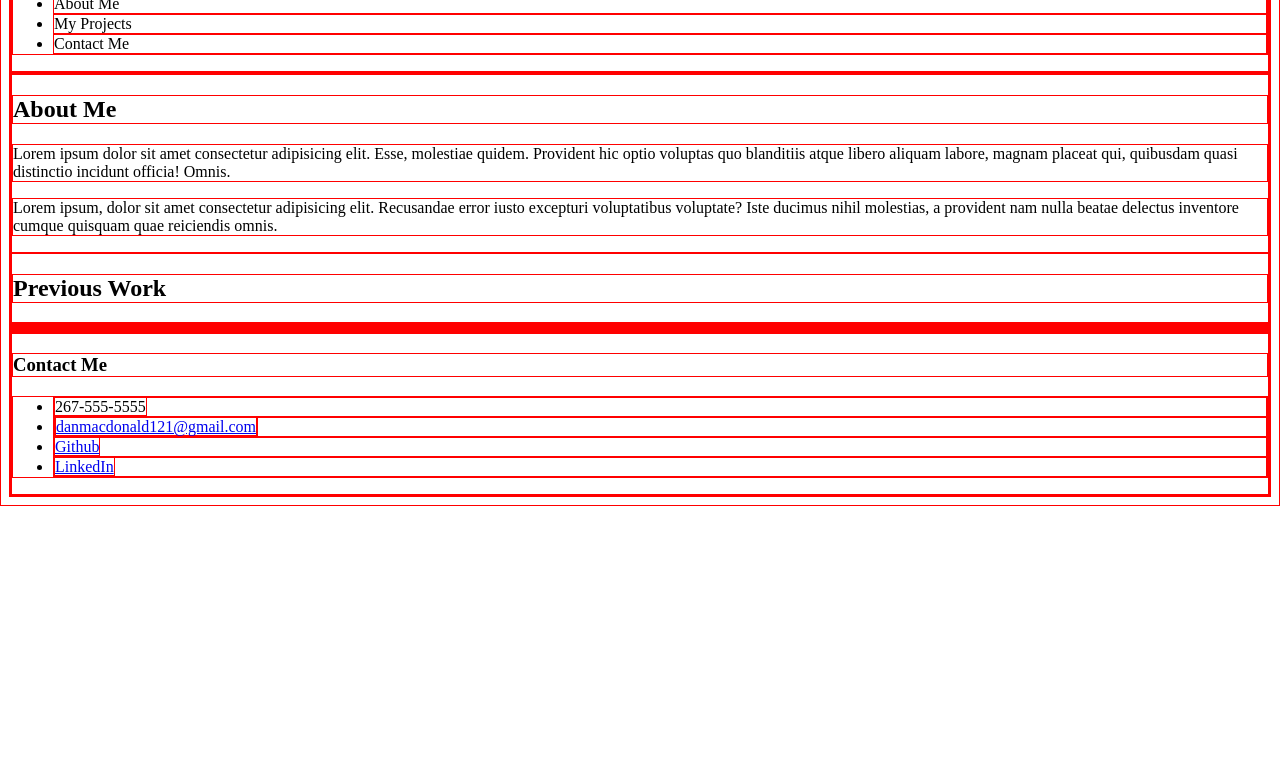
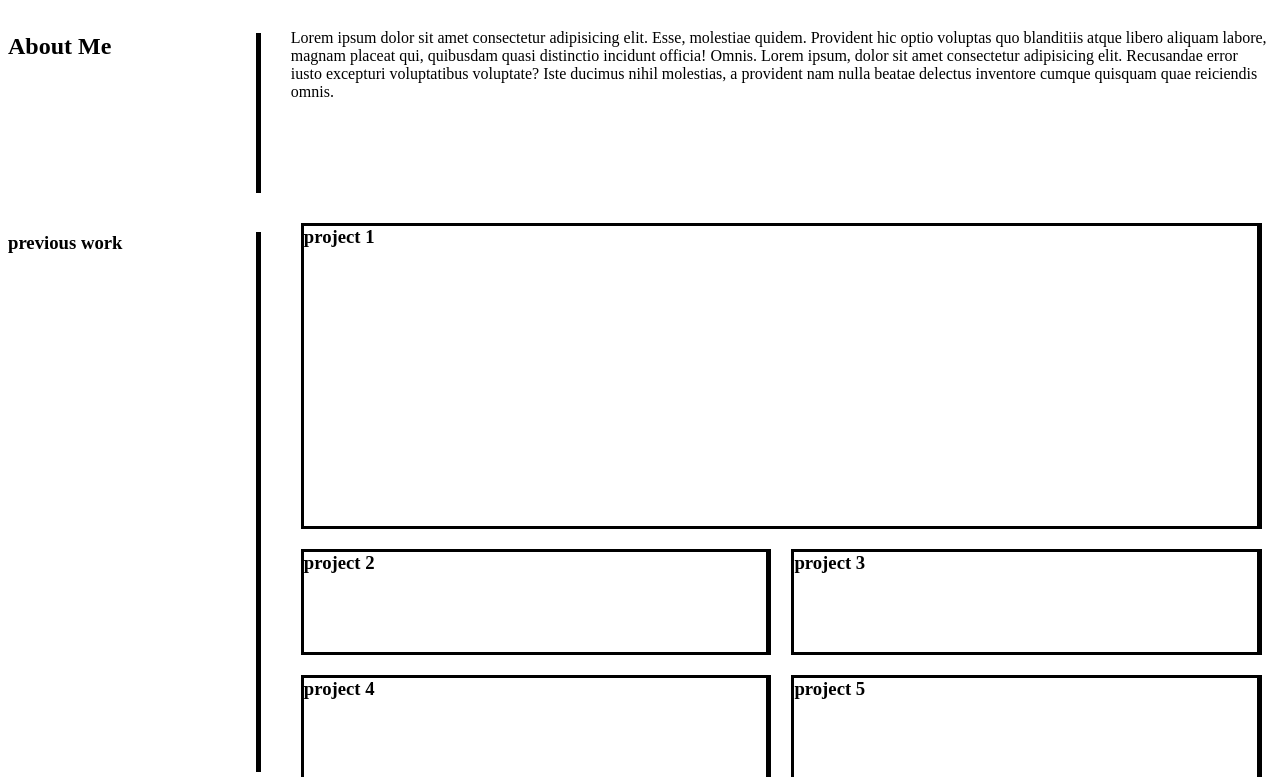
Before and after one commit to danmac121/Portfolio-site, a plain HTML site: page index.html in a window 1280 px wide. Shown: the part 88-865 px from the top of the page. Before the commit the page ends 800 px from the top, so only its background shows below. Drawn offline with Linux system fonts and the light colour scheme.

Commit message:
finished most of the structure, added colors which will probably be changed later

```diff
--- a/index.html
+++ b/index.html
@@ -4,12 +4,13 @@
     <meta charset="UTF-8">
     <meta name="viewport" content="width=device-width, initial-scale=1.0">
     <title>Document</title>
+    <link rel="stylesheet" href="/reset.css">
     <link rel="stylesheet" href="/style.css">
 </head>
 <body>
     <header>
         <nav>
-            <h1>Dan MacDonald's Portfolio</h1>
+            <h1>Daniel MacDonald</h1>
             <ul>
                 <li>About Me</li>
                 <li>My Projects</li>
@@ -20,38 +21,23 @@
     <main>
         <section id="about-me">
             <h2>About Me</h2>
-            <p>Lorem ipsum dolor sit amet consectetur adipisicing elit. Esse, molestiae quidem. Provident hic optio voluptas quo blanditiis atque libero aliquam labore, magnam placeat qui, quibusdam quasi distinctio incidunt officia! Omnis.</p>
-            <p>Lorem ipsum, dolor sit amet consectetur adipisicing elit. Recusandae error iusto excepturi voluptatibus voluptate? Iste ducimus nihil molestias, a provident nam nulla beatae delectus inventore cumque quisquam quae reiciendis omnis.</p>
+            <p>Lorem ipsum dolor sit amet consectetur adipisicing elit. Esse, molestiae quidem. Provident hic optio voluptas quo blanditiis atque libero aliquam labore, magnam placeat qui, quibusdam quasi distinctio incidunt officia! Omnis.
+            Lorem ipsum, dolor sit amet consectetur adipisicing elit. Recusandae error iusto excepturi voluptatibus voluptate? Iste ducimus nihil molestias, a provident nam nulla beatae delectus inventore cumque quisquam quae reiciendis omnis.</p>
         </section>
-        <section class="work">
-            <h2>
-                Previous Work
-            </h2>
-
-            <section>
 
 
-            </section>
+        <section id="work">
+            <h3>previous work</h3>
+            <div class="projects">
+                <h3 id="p1">project 1</h3>
+                <h3 class="p2">project 2</h3>
+                <h3 class="p3">project 3</h3>
+                <h3 class="p4">project 4</h3>
+                <h3 class="p5">project 5</h3>
 
-            <section>
+            </div>
 
 
-            </section>
-
-            <section>
-
-
-            </section>
-
-            <section>
-
-
-            </section>
-
-            <section>
-
-
-            </section>
         </section>
         <section id="contact">
             <h3>Contact Me</h3>
--- a/style.css
+++ b/style.css
@@ -1,3 +1,70 @@
-*{
-    border: 1px solid red;
+
+/* instead of main, try doing it by individual section, so about me gets this, previous work and contact me. If they each get it, it should fix the issue i'm having. may have to slightly restructure the html  */
+#about-me, #work, #contact{
+    display: grid;
+    grid-template-columns: 1fr  4fr;
+
 }
+#work{
+    grid-template-columns: 1fr 4fr;
+}
+
+ul li{
+    display: inline-block;
+}
+.projects{
+    display: grid;
+    grid-template-columns: 50% 50%;
+    grid-template-rows: auto;
+    grid-template-areas:
+    "p1 p1"
+    "p2 p3"
+    "p4 p5";
+
+}
+
+header{
+    background-color: #00749E;
+    color: #33B8E8;
+
+
+
+}
+#p1{
+    grid-area: p1;
+}
+.p2{
+    grid-area: p2;
+}
+.p3{
+    grid-area: p3;
+}
+.p4{
+    grid-area: p4;
+}
+.p5{
+    grid-area: p5;
+}
+ul{
+    display:flex;
+}
+.projects h3{
+    height: 100px;
+    border: 3px solid black;
+    margin: 10px;
+
+
+}
+#p1{
+    height:300px;
+}
+#about-me h2, #contact h3, #work h3{
+
+    border-right: 5px solid black;
+}
+#about-me, #contact{
+    height: 200px;
+}
+#about-me p, .projects, #contact ul{
+    margin-left:30px;
+}
```
